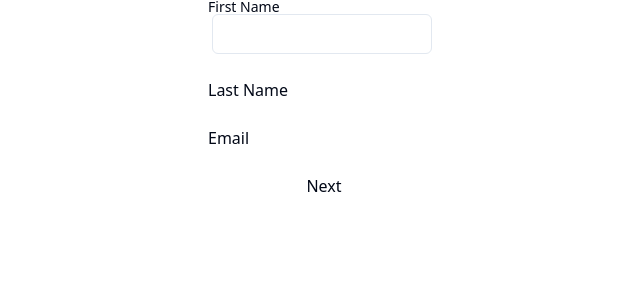
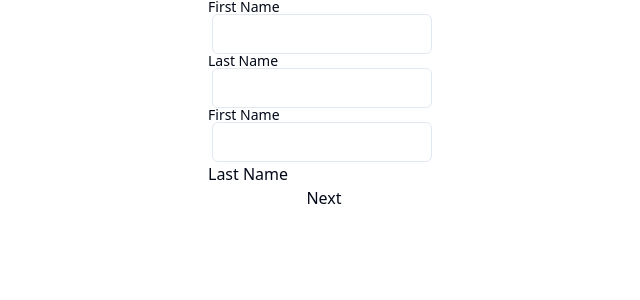
Before and after one commit to akadeepesh/Virtual-Mentor-EY, a Next.js app in the folder frontend/: page /check in a window 1280 px wide. Shown: the top 300 px of the page, without its empty margins (316-956 px from the left). Built offline with nearby package versions, Linux system fonts and the light colour scheme; no server answers.

Commit message:
updated form, added shadcn label and input

```diff
--- a/frontend/pages/check.tsx
+++ b/frontend/pages/check.tsx
@@ -10,8 +10,8 @@ const DividedForm = () => {
     firstName: '',
     lastName: '',
     email: '',
-    password: '',
-    confirmPassword: '',
+    skills: '',
+    gender: '',
   });
   const [section, setSection] = useState(1);
 
@@ -19,8 +19,8 @@ const DividedForm = () => {
     if (user) {
       setFormData((prevData) => ({
         ...prevData,
-        firstName: user?.firstName || '',
-        lastName: user?.lastName || '',
+        firstName: user.firstName || '',
+        lastName: user.lastName || '',
         email: user?.emailAddresses || '',
       }));
     }
@@ -45,52 +45,23 @@ const DividedForm = () => {
         {section === 1 && (
           <div className='flex flex-col'>
             <Label>First Name</Label>
-            <Input className="ml-1 w-[95%]" type="text" name="firstName" value={formData.firstName} onChange={(e) => setFormData({ ...formData, lastName: e.target.value })}/>
-            <input className=''
-              type="text"
-              name="firstName"
-              value={formData.firstName}
-              onChange={(e) => setFormData({ ...formData, firstName: e.target.value })}
-            />
-
+            <Input className="ml-1 w-[95%]" type="text" name="firstName" value={formData.firstName} onChange={(e) => setFormData({ ...formData, firstName: e.target.value })}/>
+            <Label>Last Name</Label>
+            <Input className="ml-1 w-[95%]" type="text" name="lastName" value={formData.lastName} onChange={(e) => setFormData({ ...formData, lastName: e.target.value })}/>
+            <Label>First Name</Label>
+            <Input className="ml-1 w-[95%]" type="text" name="email" value={formData.email} onChange={(e) => setFormData({ ...formData, email: e.target.value })}/>
             <label>Last Name</label>
-            <input className=''
-              type="text"
-              name="lastName"
-              value={formData.lastName}
-              onChange={(e) => setFormData({ ...formData, lastName: e.target.value })}
-            />
-
-            <label>Email</label>
-            <input className=''
-              type="email"
-              name="email"
-              value={formData.email}
-              onChange={(e) => setFormData({ ...formData, email: e.target.value })}
-            />
-
             <button onClick={handleNextClick}>Next</button>
           </div>
         )}
 
         {section === 2 && (
           <div className='flex flex-col'>
-            <label>Password</label>
-            <input className=''
-              type="password"
-              name="password"
-              value={formData.password}
-              onChange={(e) => setFormData({ ...formData, password: e.target.value })}
-            />
+            <Label>Skills</Label>
+            <Input className="ml-1 w-[95%]" type="text" name="skills" onChange={(e) => setFormData({ ...formData, skills: e.target.value })}/>
 
-            <label>Confirm Password</label>
-            <input className=''
-              type="password"
-              name="confirmPassword"
-              value={formData.confirmPassword}
-              onChange={(e) => setFormData({ ...formData, confirmPassword: e.target.value })}
-            />
-
+            <Label>Gender</Label>
+            <Input className="ml-1 w-[95%]" type="text" name="gender" onChange={(e) => setFormData({ ...formData, gender: e.target.value })}/>
             <button onClick={handlePreviousClick}>Previous</button>
             <button type="submit">Submit</button>
           </div>
```
